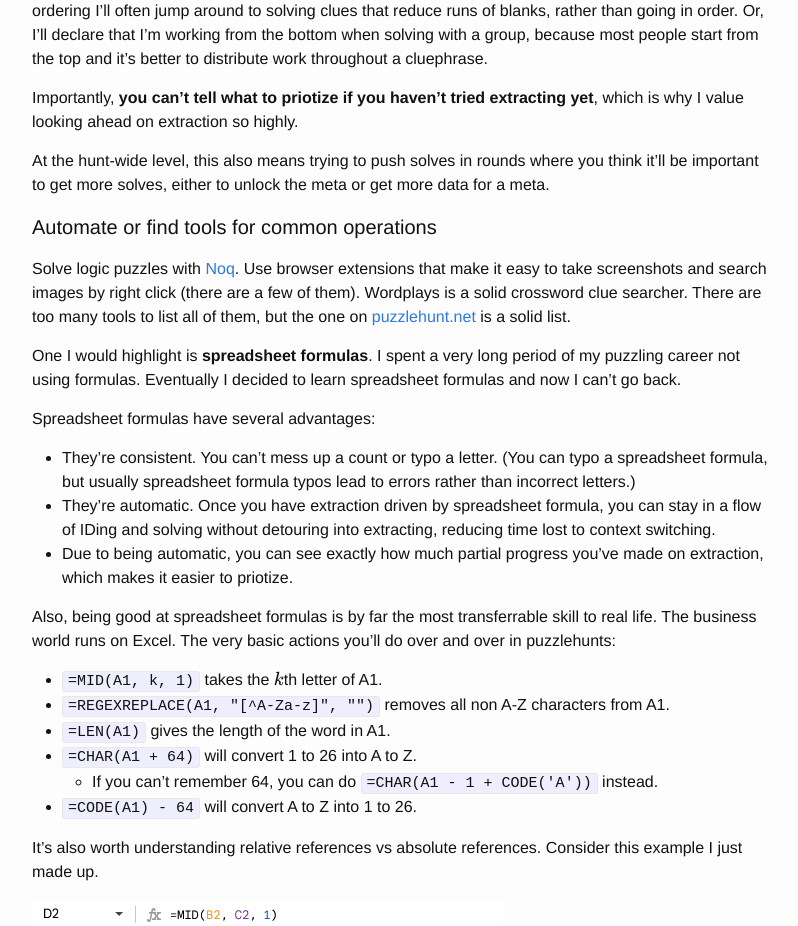
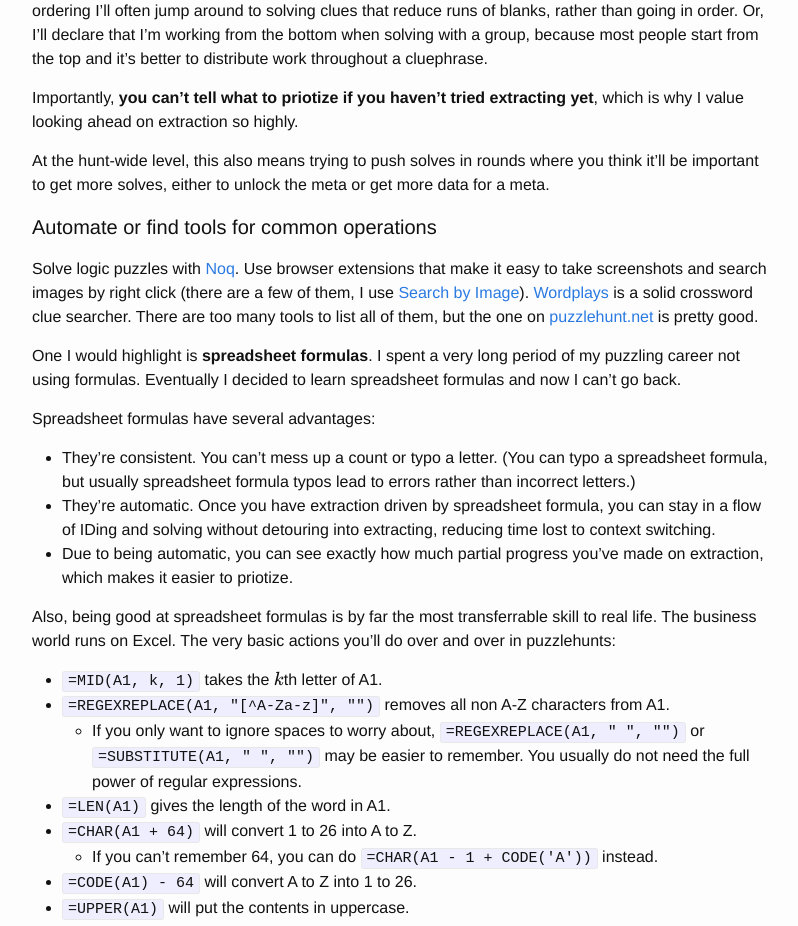
Before and after one commit to alexirpan/alexirpan.github.io, a Jekyll site: the page built from _posts/2024-04-20-puzzlehunting-201.markdown, in a window 1280 px wide and 1400 px high, scrolled down 7088 px. Shown: the top 926 px of the window, without its empty margins (238-1036 px from the left). Built offline with Jekyll 4.4.1, drawn with Linux system fonts in a browser that asks for light colours; nearby versions of some CDN libraries; formulas are drawn with MathJax 3; some of the changed text lies outside the part shown.

Commit message:
More revisions

```diff
--- a/_posts/2024-04-20-puzzlehunting-201.markdown
+++ b/_posts/2024-04-20-puzzlehunting-201.markdown
@@ -341,8 +341,8 @@
 #### Automate or find tools for common operations
 
 Solve logic puzzles with [Noq](https://www.noq.solutions/). Use browser extensions that make it easy to take screenshots
-and search images by right click (there are a few of them). Wordplays is a solid crossword clue searcher. There are too
-many tools to list all of them, but the one on [puzzlehunt.net](https://www.puzzlehunt.net/tools) is a solid list.
+and search images by right click (there are a few of them, I use [Search by Image](https://chromewebstore.google.com/detail/search-by-image/cnojnbdhbhnkbcieeekonklommdnndci?pli=1)). [Wordplays](https://www.wordplays.com/crossword-solver/) is a solid crossword clue searcher. There are too
+many tools to list all of them, but the one on [puzzlehunt.net](https://www.puzzlehunt.net/tools) is pretty good.
 
 One I would highlight is **spreadsheet formulas**.
 I spent a very long period of my puzzling career not using formulas. Eventually I decided to learn spreadsheet
@@ -361,10 +361,12 @@
 
 * `=MID(A1, k, 1)` takes the $$k$$th letter of A1.
 * `=REGEXREPLACE(A1, "[^A-Za-z]", "")` removes all non A-Z characters from A1.
+    * If you only want to ignore spaces to worry about, `=REGEXREPLACE(A1, " ", "")` or `=SUBSTITUTE(A1, " ", "")` may be easier to remember. You usually do not need the full power of regular expressions.
 * `=LEN(A1)` gives the length of the word in A1.
 * `=CHAR(A1 + 64)` will convert 1 to 26 into A to Z.
     * If you can't remember 64, you can do `=CHAR(A1 - 1 + CODE('A'))` instead.
 * `=CODE(A1) - 64` will convert A to Z into 1 to 26.
+* `=UPPER(A1)` will put the contents in uppercase.
 
 It's also worth understanding relative references vs absolute references. Consider this
 example I just made up.
@@ -525,8 +527,7 @@
 [Getting Over it Developer Reacts to speedrun of Getting Over It](https://www.youtube.com/watch?v=dGU5_UUalPA)
 {: .centered }
 
-For the uninitiated, cheesing a puzzle means to solve it through an unintended path, and comes from video
-game slang.
+For the uninitiated, cheesing a puzzle means to solve it through an unintended path. It comes from video game slang, and usually implies solving with less work than intended.
 
 Cheesing can be a little controversial...it's a bit subversive, and as tools for cheesing have gotten stronger,
 puzzle design has had to adapt in ways that sometimes makes a puzzle worse. Hardening a puzzle against
@@ -565,9 +566,14 @@
 For example, (2 2 2 3 2 2 4 2 3 8) only has [one notable match](https://nutrimatic.org/2024/?q=%22AA+AA+AA+AAA+AA+AA+AAAA+AA+AAA+AAAAAAAA%22&go=Go).
 This cheese is usually better done in OneLook, since it has fewer phrases but those phrases are more valid as puzzle answers.
 
-To draw an analogy to [engineering solutions to high school math contest problems](https://cjquines.com/files/engineering.pdf), these
-tricks do not substitute for actually getting better at puzzles, but they can be effective. If you cheese a puzzle you should at least go
-read how it was supposed to work after solutions are released.
+To draw an analogy to [engineering solutions to high school math contest problems](https://cjquines.com/files/engineering.pdf), cheesing is not a replacement to learning how to solve puzzles,
+but it can be very effective. If you cheese a puzzle, you should go read how it was supposed
+to work after solutions are released, or try to reverse engineer the extraction from the puzzle
+answer.
+
+You should also make sure the other solvers are okay with you cheesing a puzzle
+before trying to do so. Cheesing is a way to skip ahead of the struggle, but
+sometimes people in the struggle are having lots of fun. (The same applies to backsolving.)
 
 
 #### Get in the constructor's mindset
```
Also changed, not shown: other parts of _posts/2024-04-20-puzzlehunting-201.markdown (+1 -1 lines).
